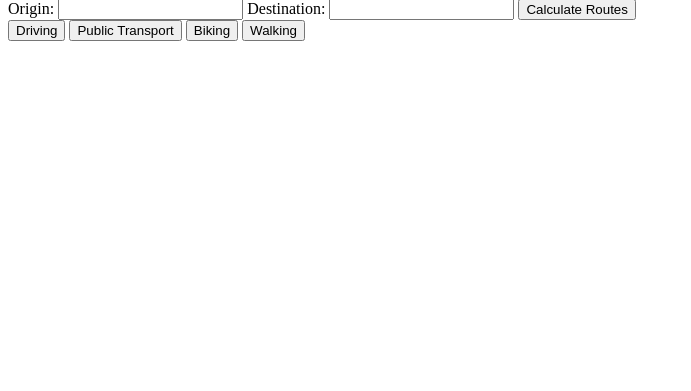
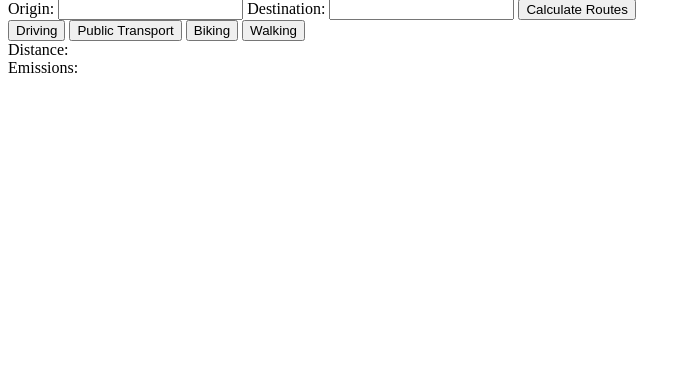
Before and after one commit to shrutibala1/EcoHacks, a Django app: page /main/main/go-map/ in a window 1280 px wide. Shown: the part 409-800 px from the top of the page, without its empty margins (0-691 px from the left). Run offline with Django 4.2, Linux system fonts and the light colour scheme; some libraries are stand-ins or nearby versions.

Commit message:
calculating distance

```diff
--- a/EcoHacks/main/templates/main/map.html
+++ b/EcoHacks/main/templates/main/map.html
@@ -30,35 +30,32 @@
       directionsRenderer = new google.maps.DirectionsRenderer();
       directionsRenderer.setMap(map);
     }
+
     function showRoute(travelMode) {
       const route = calculatedRoutes[travelMode];
-
       if (route) {
         directionsRenderer.setDirections(route);
-      } else {
-        alert("Please calculate the routes first.");
       }
     }
+
     function calculateRoutes() {
       const origin = document.getElementById("origin").value;
       const destination = document.getElementById("destination").value;
-
       if (!origin || !destination) {
         alert("Please enter an origin and destination.");
         return;
       }
-
       const travelModes = [
         google.maps.TravelMode.DRIVING,
         google.maps.TravelMode.TRANSIT,
-        google.maps.TravelMode.BICYCLING, // For biking
-        google.maps.TravelMode.WALKING, // For walking
+        google.maps.TravelMode.BICYCLING,
+        google.maps.TravelMode.WALKING,
       ];
-
       travelModes.forEach((mode) => {
         calculateRouteForMode(origin, destination, mode);
       });
     }
+
     const calculatedRoutes = {};
     function calculateRouteForMode(origin, destination, travelMode) {
       const request = {
@@ -66,17 +63,39 @@
         destination: destination,
         travelMode: travelMode,
       };
-
       directionsService.route(request, (result, status) => {
         if (status === google.maps.DirectionsStatus.OK) {
           console.log(`Route for ${travelMode}:`, result);
-          // Store the calculated route in the calculatedRoutes object
-          calculatedRoutes[travelMode] = result;
+          // Store the calculated route and distance in the calculatedRoutes object
+          calculatedRoutes[travelMode] = {
+            result: result,
+            distance: result.routes[0].legs[0].distance.value, // store the distance in meters
+          };
         } else {
           console.error(`Error getting directions for ${travelMode}:`, status);
         }
       });
     }
+
+    function showRoute(travelMode) {
+      const route = calculatedRoutes[travelMode];
+      if (route) {
+        directionsRenderer.setDirections(route.result);
+        const distance = route.distance;
+        const emissions = calculateCarbonEmissions(distance);
+        document.getElementById("distance").textContent = distance;
+        document.getElementById("emissions").textContent = emissions;
+      }
+    }
+
+
+    function calculateCarbonEmissions(distance) {
+      const emissionFactor = (calculatedRoutes[google.maps.TravelMode.BICYCLING].distance < distance) ? 100 : 10;
+      const distanceInKm = distance / 1000;
+      const emissionsInGrams = distanceInKm * emissionFactor;
+      return emissionsInGrams;
+    }
+
   </script>
 </body>
 <div>
@@ -92,4 +111,9 @@
   <button onclick="showRoute(google.maps.TravelMode.BICYCLING)">Biking</button>
   <button onclick="showRoute(google.maps.TravelMode.WALKING)">Walking</button>
 </div>
+<div>
+  <span>Distance: <span id="distance"></span></span>
+  <br>
+  <span>Emissions: <span id="emissions"></span></span>
+</div>
 </html>
```
